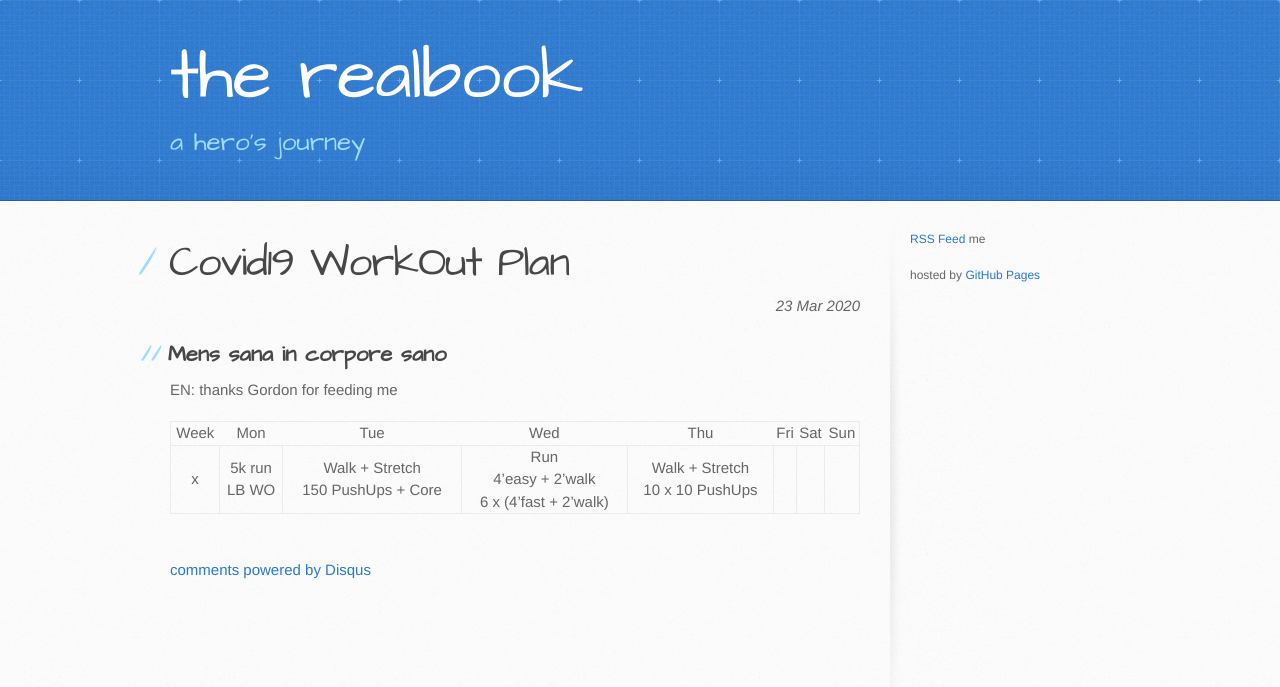
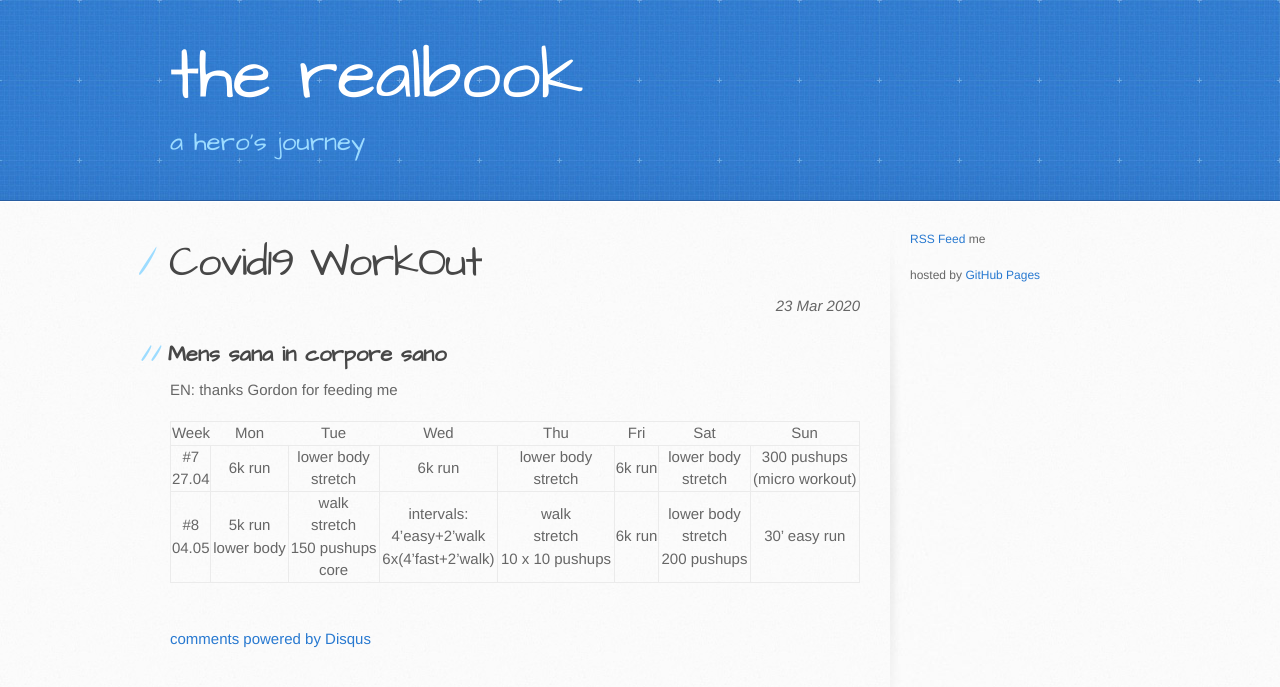
Before and after one commit to jokeru/facebook, a Jekyll site: the page built from _posts/2020-03-23-covid19_workout.md, in a window 1280 px wide. Shown: the top 687 px of the page. Built offline with Jekyll 4.4.1, drawn with Linux system fonts in a browser that asks for light colours; comment, search, counter and statistics services are not loaded.

Commit message:
Update 2020-03-23-covid19_workout.md

```diff
--- a/_posts/2020-03-23-covid19_workout.md
+++ b/_posts/2020-03-23-covid19_workout.md
@@ -1,6 +1,6 @@
 ---
 layout: post
-title: "Covid19 WorkOut Plan"
+title: "Covid19 WorkOut"
 date: 2020-03-23
 categories: [covid19, physical]
 ---
@@ -12,4 +12,5 @@ EN: thanks Gordon for feeding me
 
 | Week | Mon | Tue | Wed | Thu | Fri | Sat | Sun |
 |------|-----|-----|-----|-----|-----|-----|-----|
-| x | 5k run<br/>LB WO | Walk + Stretch<br/>150 PushUps + Core | Run<br/>4'easy + 2'walk<br/>6 x (4'fast + 2'walk)|Walk + Stretch<br/>10 x 10 PushUps|
+| #7 <br/> 27.04 | 6k run | lower body<br/>stretch | 6k run | lower body<br/>stretch | 6k run | lower body<br/>stretch | 300 pushups<br/>(micro workout) |
+| #8 <br/> 04.05 | 5k run<br/>lower body | walk<br/>stretch<br/>150 pushups<br/>core | intervals:<br/>4'easy+2'walk<br/>6x(4'fast+2'walk) | walk<br/>stretch<br/>10 x 10 pushups | 6k run | lower body<br/>stretch<br/>200 pushups | 30' easy run |
```
